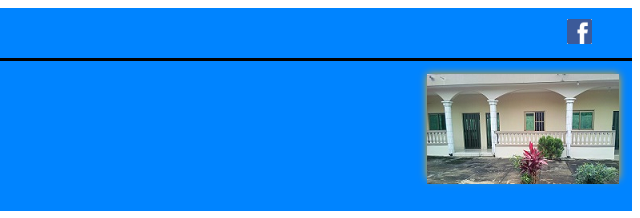
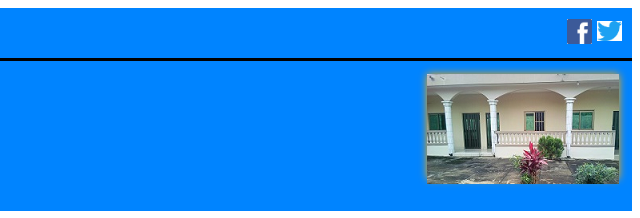
Before and after one commit to GFCSTAT/appli, a plain HTML site: page index.html in a window 1280 px wide. Shown: the top 218 px of the page, 640-1280 px from the left. Drawn offline with Linux system fonts and the light colour scheme.

Commit message:
ajout de l'icon twitter

```diff
--- a/index.html
+++ b/index.html
@@ -66,7 +66,7 @@
                     </div>
                     <div class="icone">
                         <a href="" target="blank">
-                            <!--<img src="file/twitter-logo.png" class="icone-tt">-->
+                            <img src="file/twitter-logo.png" class="icone-tt">
                         </a>
                     </div>
                 </div>
```
Also changed, not shown: propos.html (+1 -1 lines).
